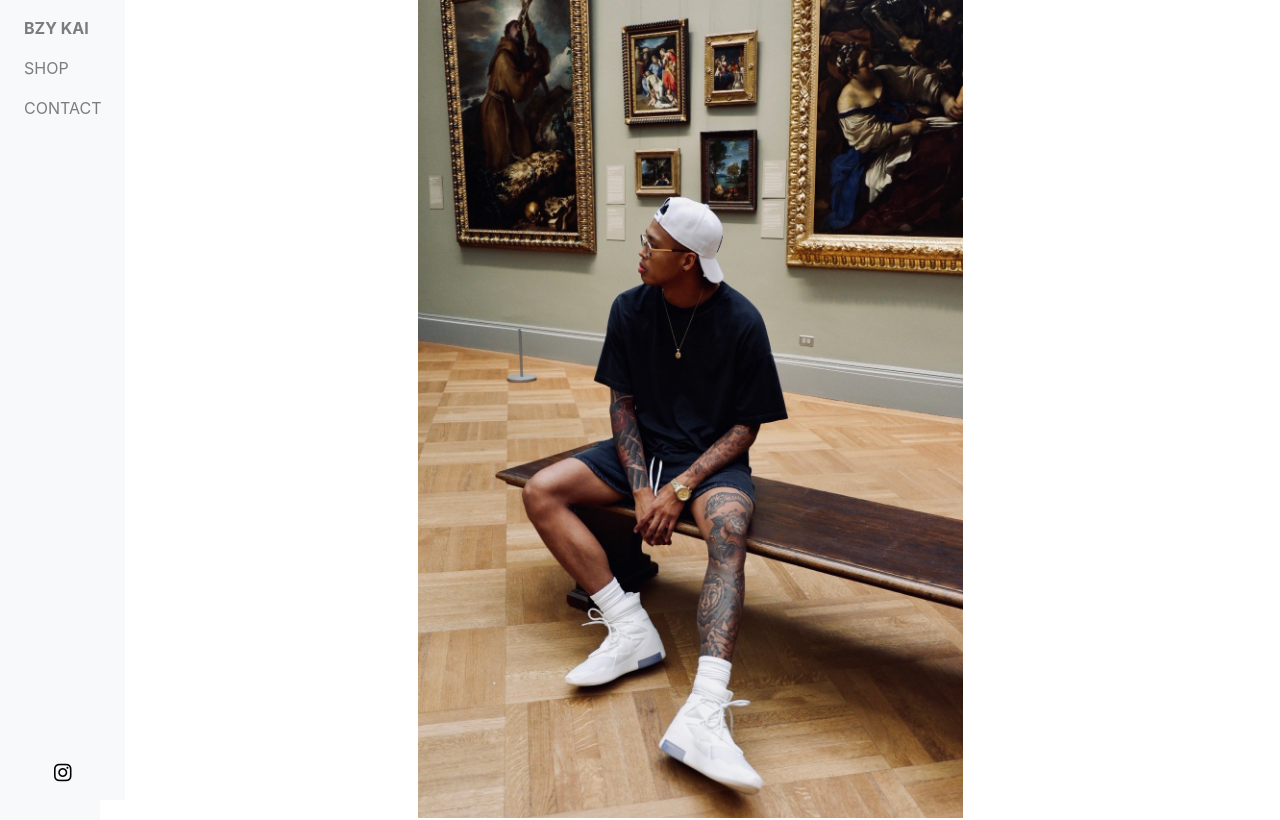
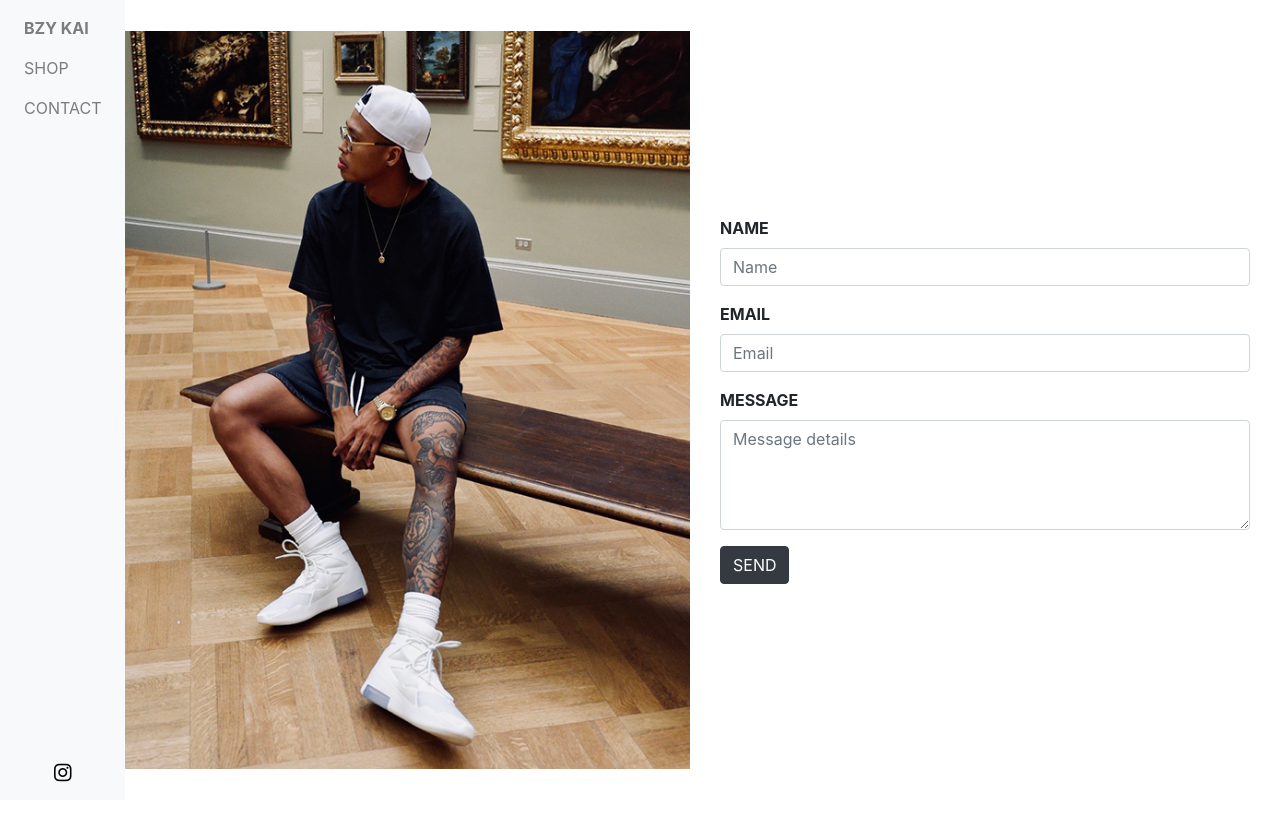
Before and after one commit to twopcz/top-bk-secret, a React (Create React App) app in the folder client/: page /contact in a window 1280 px wide. Shown: the top 820 px of the page. Built offline with nearby package versions, Linux system fonts and the light colour scheme; a web font is replaced by a local one.

Commit message:
changed to flex-row

```diff
--- a/client/src/pages/Contact/index.js
+++ b/client/src/pages/Contact/index.js
@@ -1,15 +1,15 @@
 import { Col } from 'react-bootstrap';
 import ContactForm from '../../components/ContactForm';
 import React from 'react';
-import Profile from './profile.jpg';
+import Profile from './profile-800.png';
 
 export default function Contact() {
     return (
-        <Col className="my-auto d-flex flex-column justify-content-center pt-5 pt-md-0">
-            <Col md={6} className="text-center mx-auto">
+        <Col className="my-auto d-flex flex-column flex-md-row justify-content-center pt-5 pt-md-0 px-0">
+            <Col md={6} className="text-center mx-auto px-0">
                 <img src={Profile} className="img-fluid" alt="profile"></img>
             </Col>
-            <Col md={6} className="mx-auto">
+            <Col md={6} className="mx-auto my-auto">
                 <ContactForm />
             </Col>
         </Col>
```
